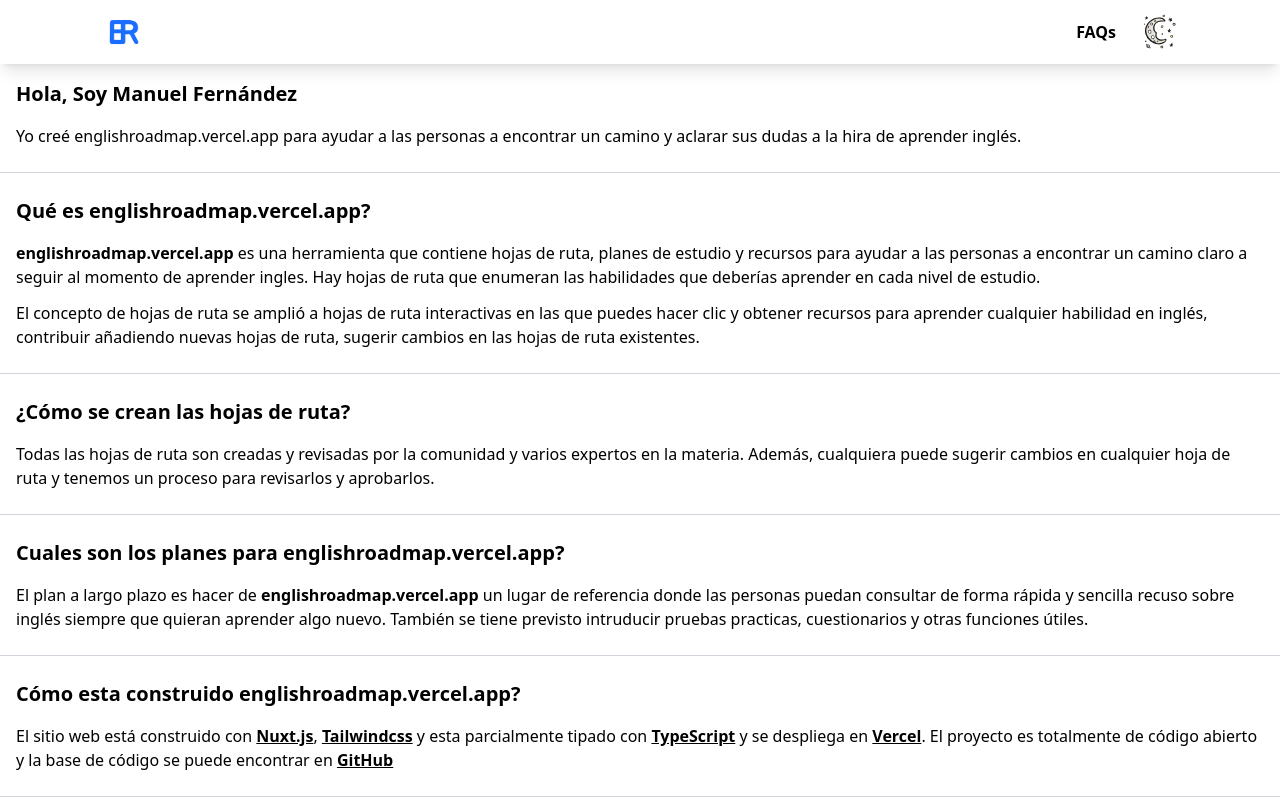
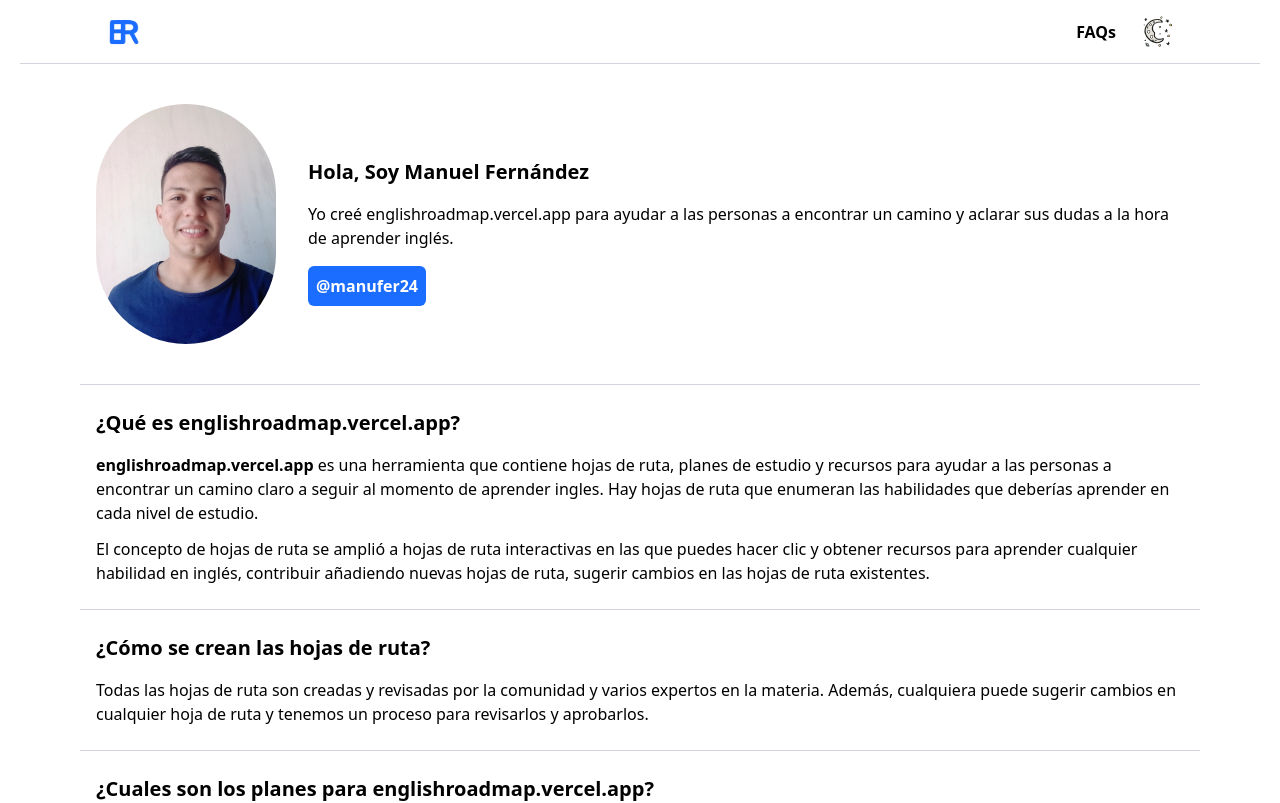
Before and after one commit to manufer24/englishroadmap, a Nuxt app: page /FAQs in a window 1280 px wide. Shown: the top 803 px of the page. Built offline with nearby package versions, Linux system fonts and the light colour scheme.

Commit message:
dark mode added

```diff
--- a/components/primaryMenu.vue
+++ b/components/primaryMenu.vue
@@ -7,11 +7,11 @@
             >
                 <img
                     v-if="$colorMode.preference == 'dark'"
-                    src="/sun.svg" alt="img" class="w-10 h-10"
+                    src="/sun.svg" alt="img" class="w-9 h-9"
                 >
                 <img
                     v-if="$colorMode.preference == 'light'"
-                    src="/moon.svg" alt="img" class="w-10 h-10"
+                    src="/moon.svg" alt="img" class="w-9 h-9"
                 >
             </button>
         </nav>
@@ -28,10 +28,10 @@ type Theme = 'light' | 'dark'
 const LOCAL_STORAGE_THEME_KEY = 'theme'
 
 
-const darkMode = useState('theme', () => false)
+const darkMode:Ref<boolean> = useState('theme' , () => false)
 
 
-const setTheme = (newTheme: Theme) => {
+const setTheme = (newTheme: Theme):void => {
 
     localStorage.setItem(LOCAL_STORAGE_THEME_KEY, newTheme)
 
@@ -44,7 +44,7 @@ const setTheme = (newTheme: Theme) => {
 
 onMounted(() => {
 
-    const isDarkModePreferred = window.matchMedia('(prefers-color-scheme: dark)').matches
+    const isDarkModePreferred:boolean = window.matchMedia('(prefers-color-scheme: dark)').matches
 
 
     const themeFromLocalStorage = localStorage.getItem(LOCAL_STORAGE_THEME_KEY) as Theme
--- a/layouts/MainLayout.vue
+++ b/layouts/MainLayout.vue
@@ -2,12 +2,12 @@
     <header
         class="
             flex items-center
-            bg-white px-5 h-16 sm:py-5
+            px-5 h-16 sm:py-5
             sm:justify-around text-black
-            shadow-lg dark:bg-bgDark dark:text-textDark
+            dark:bg-bgDark dark:text-textDark
             "
     >
-        <div class="container mx-auto flex justify-between">
+        <div class="container mx-auto flex justify-between items-center h-16 border-b border-gray-300">
             <NuxtLink
                 class=""
                 to="/"
--- a/pages/FAQs.vue
+++ b/pages/FAQs.vue
@@ -1,13 +1,20 @@
 <template>
     <MainLayoutVue>
-        <section class="pt-4">
-            <article class="flex flex-col px-4 pb-6 border-b border-gray-300">
-                <h1 class="font-bold text-xl pb-4">Hola, Soy Manuel Fernández</h1>
-                <p>Yo creé englishroadmap.vercel.app para ayudar a las personas a encontrar un camino y aclarar sus dudas a la hira de aprender inglés. </p>
+        <section class="container mx-auto pt-4 bg-white dark:bg-bgDark dark:text-textDark">
+            <article class="flex flex-col px-4 py-6 border-b border-gray-300 md:flex-row md:items-center md:gap-8">
+                <img class="inline-block self-center mb-4 w-48 h-60 rounded-full bg-blue-700" src="../public/img/author_avatar.webp" alt="author avatar">
+
+                <div>
+                    <h1 class="font-bold text-xl pb-4 ">Hola, Soy Manuel Fernández</h1>
+                    <p >Yo creé englishroadmap.vercel.app para ayudar a las personas a encontrar un camino y aclarar sus dudas a la hora de aprender inglés. </p>
+                    <button class="bg-blueRibbon rounded-md p-2 mt-4">
+                        <nuxt-link class="text-white font-bold" to="https://github.com/manufer24" target="_blank" rel="noopener noreferrer">@manufer24</nuxt-link>
+                    </button>
+                </div>
             </article>
 
             <article class="py-6 px-4 border-b border-gray-300">
-                <h2 class="font-bold text-xl pb-4">Qué es englishroadmap.vercel.app? </h2>
+                <h2 class="font-bold text-xl pb-4">¿Qué es englishroadmap.vercel.app? </h2>
                 <p class="mb-3"><b>englishroadmap.vercel.app</b> es una herramienta que contiene hojas de ruta, planes de estudio y recursos para ayudar a las personas a encontrar un camino claro a seguir al momento de aprender ingles. Hay hojas de ruta que enumeran las habilidades que deberías aprender en cada nivel de estudio. </p>
                 <p>El concepto de hojas de ruta se amplió a hojas de ruta interactivas en las que puedes hacer clic y obtener recursos para aprender cualquier habilidad en inglés, contribuir añadiendo nuevas hojas de ruta, sugerir cambios en las hojas de ruta existentes.</p>
             </article>
@@ -18,30 +25,30 @@
             </article>
 
             <article class="py-6 px-4 border-b border-gray-300">
-                <h2 class="font-bold text-xl pb-4">Cuales son los planes para englishroadmap.vercel.app? </h2>
-                <p>El plan a largo plazo es hacer de <b>englishroadmap.vercel.app</b> un lugar de referencia donde las personas puedan  consultar de forma rápida y sencilla recuso sobre inglés siempre que quieran aprender algo nuevo. También se tiene previsto intruducir pruebas practicas, cuestionarios y otras funciones útiles. </p>
+                <h2 class="font-bold text-xl pb-4">¿Cuales son los planes para englishroadmap.vercel.app? </h2>
+                <p>El plan a largo plazo es hacer de <b class="dark:text-white">englishroadmap.vercel.app</b> un lugar de referencia donde las personas puedan  consultar de forma rápida y sencilla recuso sobre inglés siempre que quieran aprender algo nuevo. También se tiene previsto intruducir pruebas practicas, cuestionarios y otras funciones útiles. </p>
             </article>
 
             <article class="py-6 px-4 border-b border-gray-300">
-                <h2 class="font-bold text-xl pb-4">Cómo esta construido englishroadmap.vercel.app?</h2>
+                <h2 class="font-bold text-xl pb-4 ">¿Cómo esta construido englishroadmap.vercel.app?</h2>
                 <p>El sitio web está construido con
                     <NuxtLink class="font-bold underline md:cursor-pointer" to="https://nuxt.com/" target="_blank" rel="noopener noreferrer">Nuxt.js</NuxtLink>,
                     <NuxtLink class="font-bold underline md:cursor-pointer" to="https://tailwindcss.com/" target="_blank" rel="noopener noreferrer">Tailwindcss</NuxtLink>
                     y esta parcialmente tipado con <NuxtLink class="font-bold underline md:cursor-pointer" to="https://www.typescriptlang.org/" target="_blank" rel="noopener noreferrer">TypeScript</NuxtLink>
-                    y se despliega en <NuxtLink class="font-bold underline md:cursor-pointer" to="https://vercel.com/" target="_blank" rel="noopener noreferrer">Vercel</NuxtLink>.
+                    y se despliega en <NuxtLink class="font-bold underline md:cursor-pointer dark:text-white" to="https://vercel.com/" target="_blank" rel="noopener noreferrer">Vercel</NuxtLink>.
                     El proyecto es totalmente de código abierto y la base de código se puede encontrar en
                     <NuxtLink class="font-bold underline md:cursor-pointer" to="https://github.com/manufer24/englishroadmap" target="_blank" rel="noopener noreferrer">GitHub</NuxtLink>
                 </p>
             </article>
 
             <article class="py-6 px-4 border-b border-gray-300">
-                <h2 class="font-bold text-xl pb-4">Puedo redistribuir el contenido?</h2>
+                <h2 class="font-bold text-xl pb-4 ">¿Puedo redistribuir el contenido?</h2>
                 <p>No, el contenido mostrado en esta comunidad es gratuito y realizado para uso personal y educativo en instituciones. Puedes compartir los enlaces, descargar contenido para escuelas o uso personal de forma gratuita, sin comercializar el contenido. </p>
             </article>
 
             <article class="py-6 px-4 border-b border-gray-300">
                 <h2 class="font-bold text-xl pb-4">¿Cuál es la mejor manera de ponerse en contacto con usted?</h2>
-                <p>puedes enviar un correo a esta dirección <b>manuelferg13@gmail.com</b>, explicando los motivos de tu consulta</p>
+                <p>puedes enviar un correo a esta dirección <b>manuelferg13@gmail.com</b>, por favor, coloca como <b>Asunto:</b> el tema de tu consulta. Eso ayudará a identificar más rápido los mensajes</p>
             </article>
 
             <GoHomeBtn />
@@ -53,3 +60,9 @@
 import GoHomeBtn from '~/components/GoHomeBtn.vue';
 import MainLayoutVue from '~/layouts/MainLayout.vue';
 </script>
+
+<style>
+.color {
+    color: #e2e0e0;
+}
+</style>
```
Also changed, not shown: pages/index.vue (+18 -110 lines), pages/school/index.vue (+11 -11 lines).
